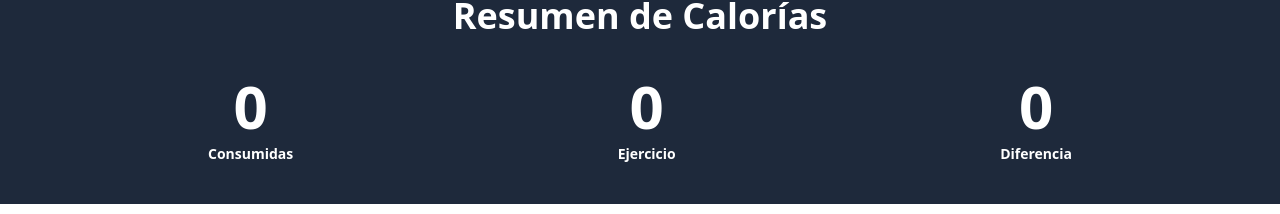
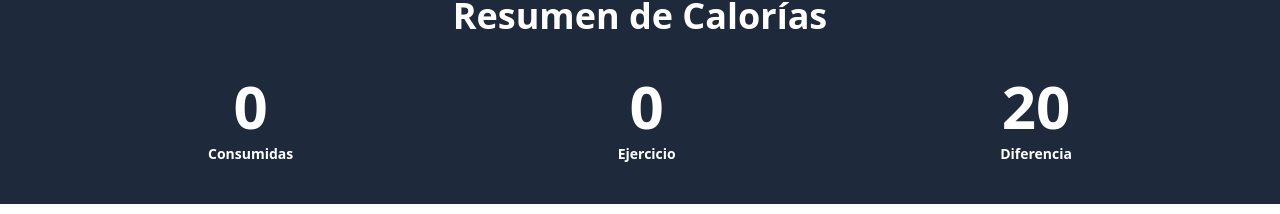
Before and after one commit to deglan-rivas/frontend-ts-calorieCounter, a React (Vite) app: page / in a window 1280 px wide. Shown: the part 702-916 px from the top of the page. Built offline with nearby package versions, Linux system fonts and the light colour scheme.

Commit message:
refactor: :recycle: refactor resume section

```diff
--- a/src/components/Resume.tsx
+++ b/src/components/Resume.tsx
@@ -1,3 +1,34 @@
+const ResumeItems = [
+  {
+    id: 1,
+    value: 0,
+    label: "Consumidas"
+  },
+  {
+    id: 2,
+    value: 0,
+    label: "Ejercicio"
+  },
+  {
+    id: 3,
+    value: 20,
+    label: "Diferencia"
+  }
+]
+
+function ResumeItem ({label, value}) {
+  return (
+    <div className="flex flex-col justify-center gap-2">
+      <p className="text-6xl text-white font-semibold text-center">
+        {value}
+      </p>
+      <p className="text-sm text-white font-semibold text-center">
+        {label}
+      </p>
+    </div>
+  )
+}
+
 export default function Resume () {
   return (
     <section className="bg-slate-800 py-10">
@@ -8,32 +39,15 @@ export default function Resume () {
 
       <div className="flex flex-col justify-between px-4 gap-4
       md:flex-row">
-        <div className="flex flex-col justify-center gap-2">
-          <p className="text-6xl text-white font-semibold text-center">
-            0
-          </p>
-          <p className="text-sm text-white font-semibold text-center">
-            Consumidas
-          </p>
-        </div>
-
-        <div className="flex flex-col justify-center gap-2">
-          <p className="text-6xl text-white font-semibold text-center">
-            0
-          </p>
-          <p className="text-sm text-white font-semibold text-center">
-            Ejercicio
-          </p>
-        </div>
-
-        <div className="flex flex-col justify-center gap-2">
-          <p className="text-6xl text-white font-semibold text-center">
-            0
-          </p>
-          <p className="text-sm text-white font-semibold text-center">
-            Diferencia
-          </p>
-        </div>
+        {
+          ResumeItems.map((item) => (
+            <ResumeItem
+              key={item.id}
+              label={item.label}
+              value={item.value}
+            />
+          ))
+        }
       </div>
     </div>
     </section>
```
